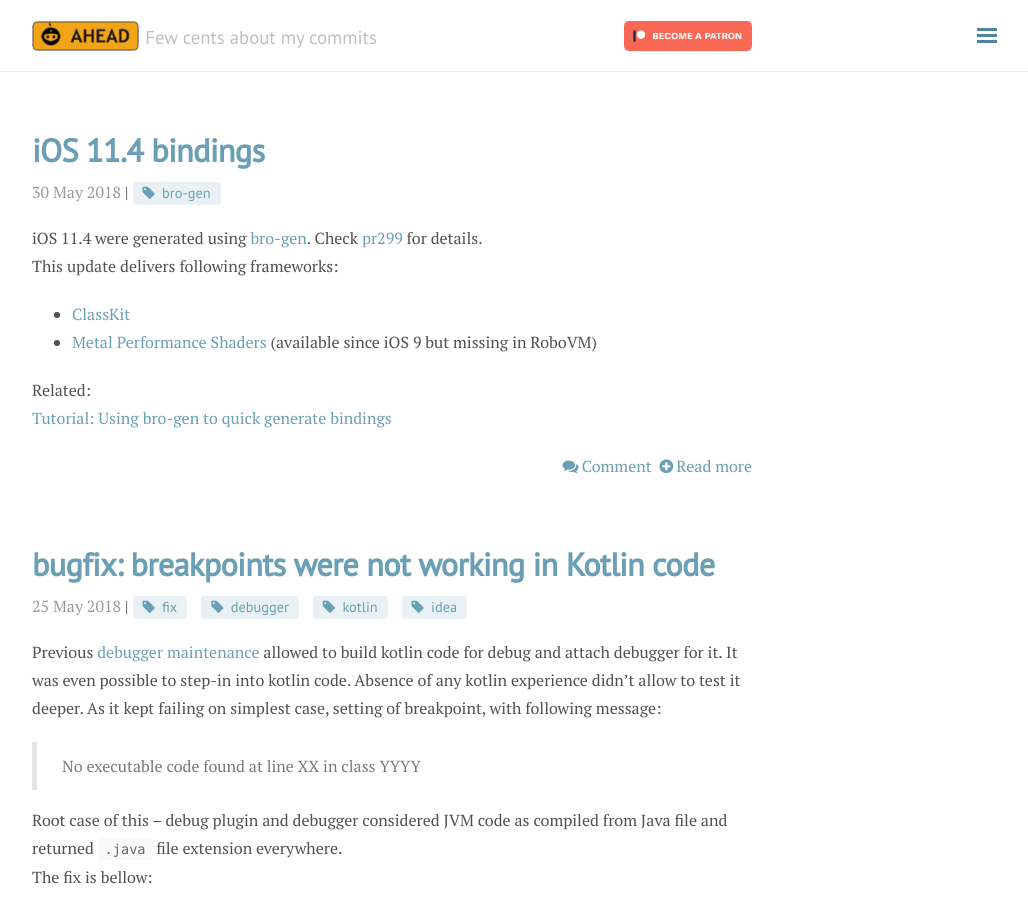
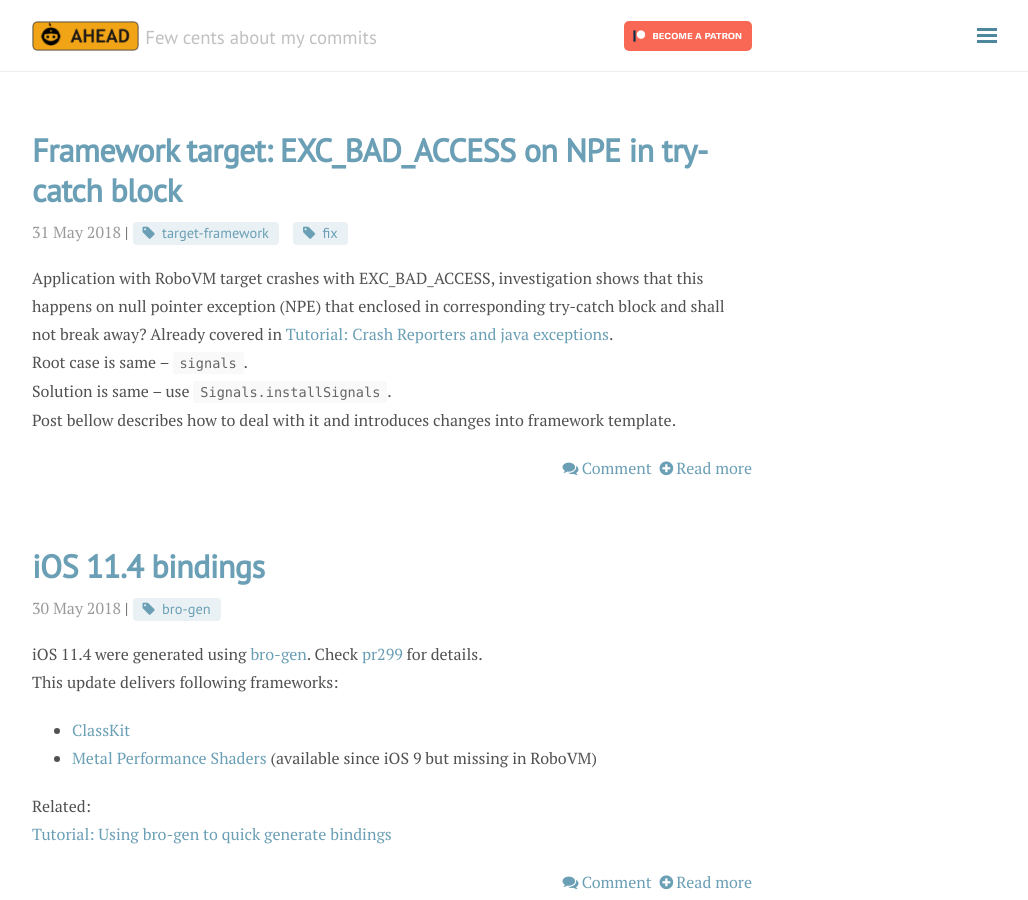
Before and after one commit to dkimitsa/dkimitsa.github.io, a Jekyll site: the page built from index.html, in a window 1280 px wide and 900 px high. Shown: the whole window, without its empty margins (248-1276 px from the left). Built offline with Jekyll 4.4.1, drawn with Linux system fonts in a browser that asks for light colours; nearby versions of some CDN libraries; the list of posts is cut into pages by our own code; comment, search, counter and statistics services are not loaded; some of the changed text lies outside the part shown.

Commit message:
new post: proper usage of crash reporters in Framework targets

````diff
--- /dev/null
+++ b/_posts/2018-05-31-frm-target-crash-reporters.md
@@ -0,0 +1,67 @@
+---
+layout: post
+title: 'Framework target: EXC_BAD_ACCESS on NPE in try-catch block'
+tags: ['target-framework', fix]
+---
+Application with RoboVM target crashes with EXC_BAD_ACCESS, investigation shows that this happens on null pointer exception (NPE) that enclosed in corresponding try-catch block and shall not break away? Already covered in [Tutorial: Crash Reporters and java exceptions]({{ site.baseurl }}{% post_url 2018-02-16-crash-reporters-and-java-exceptions %}).
+Root case is same -- `signals`.
+Solution is same -- use `Signals.installSignals`.
+Post bellow describes how to deal with it and introduces changes into framework template.
+<!-- more -->
+## API for host application to `Signals.installSignals`
+To obey RoboVM's rules host (objc or swift) application shall has access to `Signals.installSignals`. Adding it to 'SampleSDK' interface of sample application:
+```java
+public final class Api {
+    /**
+     * this protocol is main class protocol that root entry point to SDK
+     */
+    interface SampleSDK extends ObjCProtocol {
+        ...
+
+        /**
+         * installs Signal handlers of main application
+         * Host project shall install all signal handlers inside in installer callback implementation
+         * This will allow RoboVM keeps own signal handlers and handle NPE
+         * @param installer block were all crash analytics initialization shall happen
+         */
+        @Method void installSignals(@Block Runnable installer);
+
+        ...
+    }
+}
+```
+
+Its implementation is straight forward:
+```java
+public class SampleSDKImpl extends NSObject implements Api.SampleSDK {
+    ...
+
+    @Override
+    public void installSignals(@Block Runnable installer) {
+        Signals.installSignals(installer::run);
+    }
+}
+```
+
+## Changes to host application
+Host application shall install all crash reporters inside installer block:
+```objc
+- (BOOL)application:(UIApplication * )application didFinishLaunchingWithOptions:(NSDictionary * )launchOptions {
+    // Override point for customization after application launch.
+
+    // testing RoboVM framework
+    SampleSDK* sdk = SampleSDKInstance();
+    [sdk installSignalHandlers:^{
+        [[Fabric sharedSDK] setDebug:true];
+        [[Crashlytics sharedInstance] setDebugMode:true];
+        [Fabric with:@[[Crashlytics class]]];
+    }];
+
+    return YES;
+}
+```
+
+RoboVM's framework template was updated with same changes with [commit](https://github.com/MobiVM/robovm/pull/300/commits/9f4b6aa6bfe9c70578f49c7862a35d8d1e001d16), samples updated with [another commit](https://github.com/dkimitsa/robovm-samples/commit/c369c234efed1d188c0f4c1171a18a90500e332b).
+Related:
+* [Tutorial: Crash Reporters and java exceptions]({{ site.baseurl }}{% post_url 2018-02-16-crash-reporters-and-java-exceptions %})
+* [Tutorial: writing Framework using improved framework target]({{ site.baseurl }}{% post_url 2018-01-16-tutorial-writing-framework-improved %})
````
Also changed, not shown: _posts/2018-01-16-tutorial-writing-framework-improved.md (+24 -0 lines).
